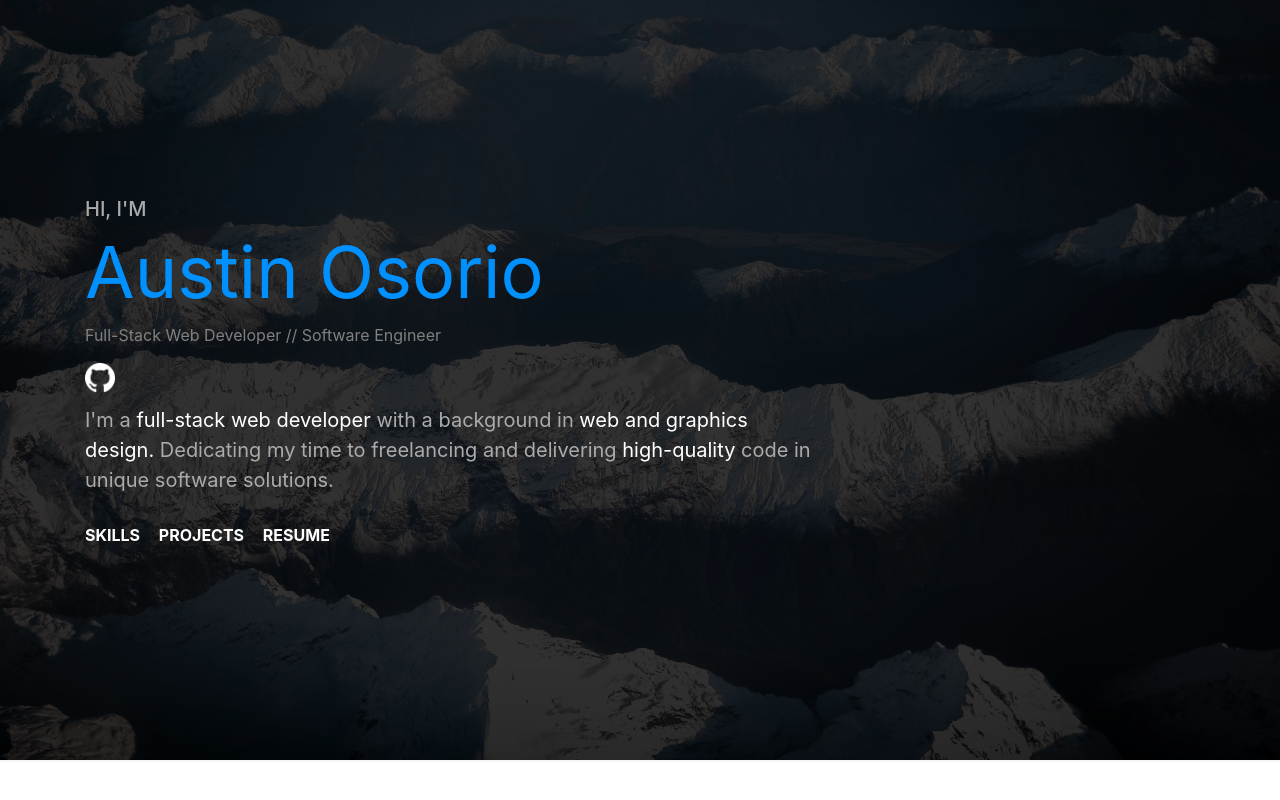
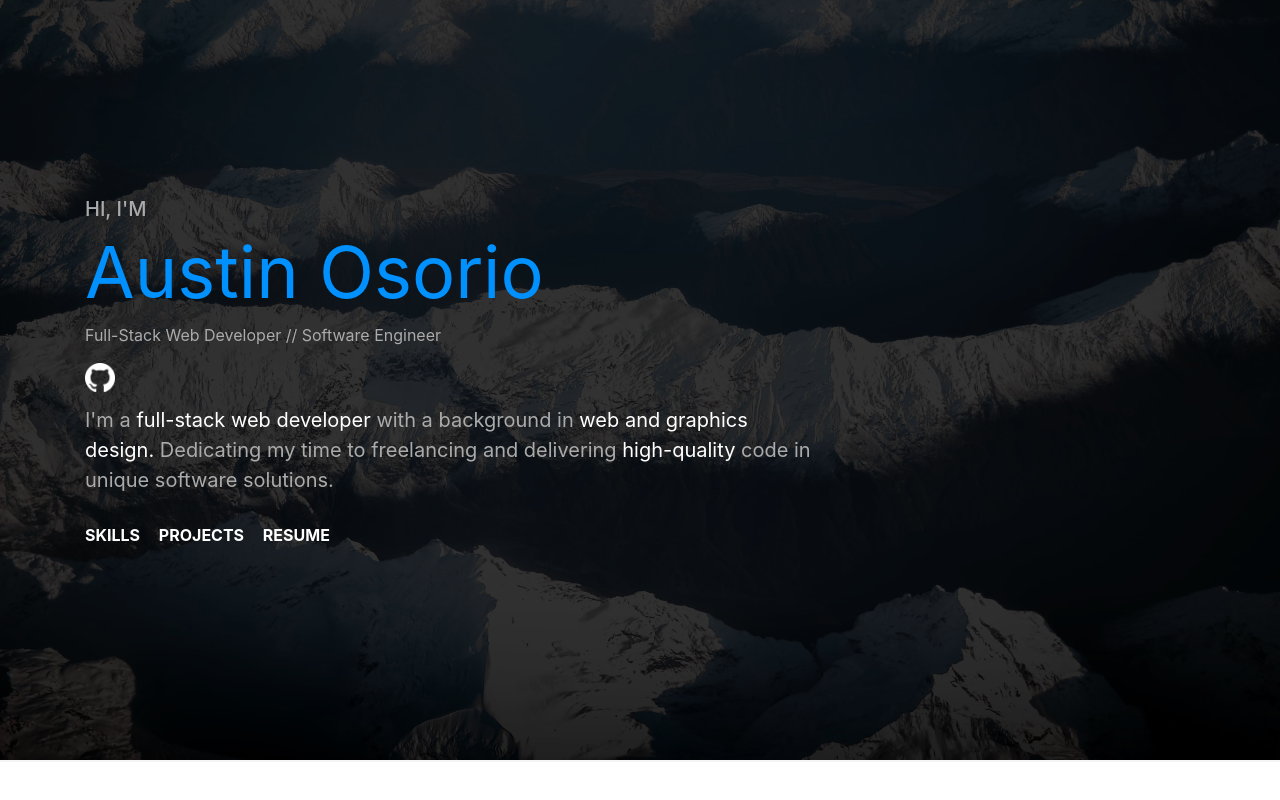
Before and after one commit to austinoso/austinoso.github.io, a plain HTML site: page index.html in a window 1280 px wide. Shown: the top 800 px of the page. Drawn offline with nearby package versions, Linux system fonts and the light colour scheme.

Commit message:
improved header vis

```diff
--- a/css/styles.css
+++ b/css/styles.css
@@ -11,7 +11,7 @@ body {
 }
 
 .sub-title {
-  color: #818080;
+  color: #ababab;
   font-size: 1em;
 }
 
@@ -45,7 +45,7 @@ body {
   background-size: cover;
   background-repeat: no-repeat;
   background-attachment: fixed;
-  background-position: center;
+  background-position: bottom;
   background-attachment: scroll;
   box-shadow: 0px 2px rgba(63, 63, 63, 0.05);
   color: white;
```
